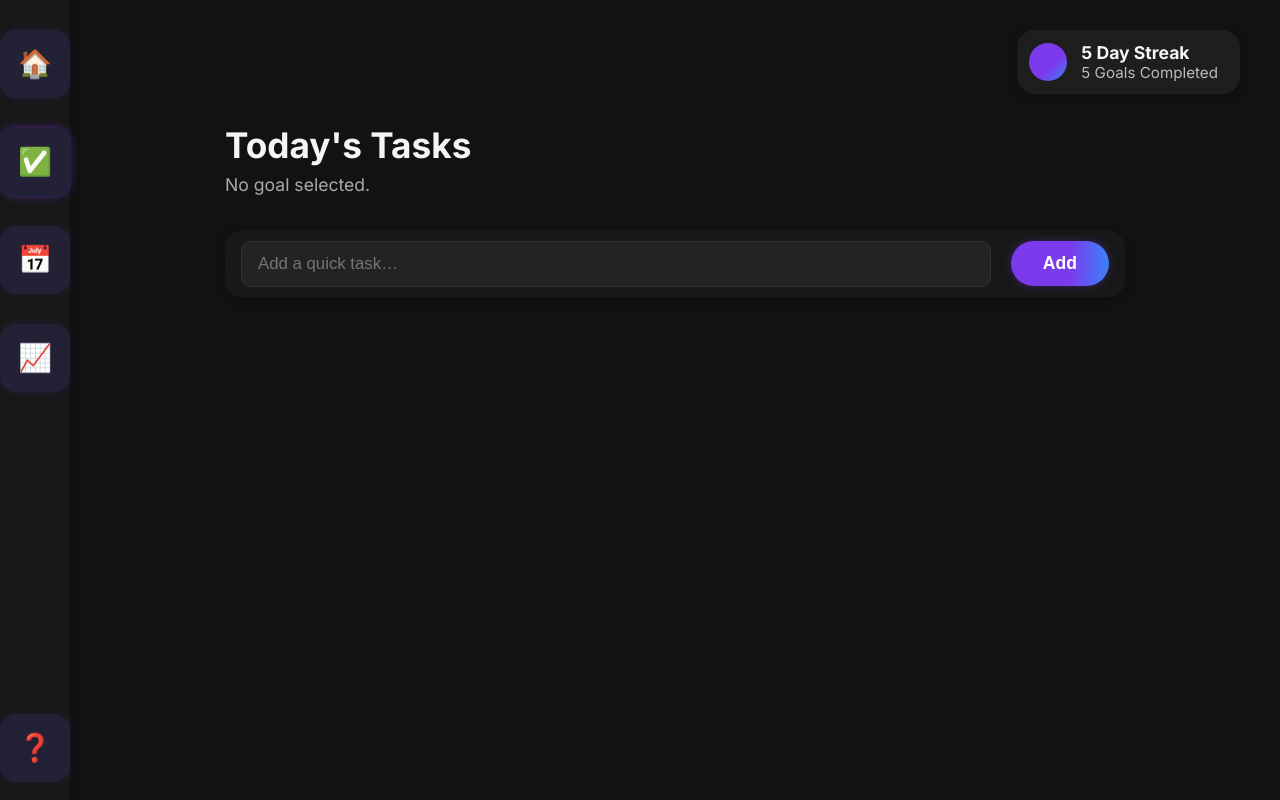
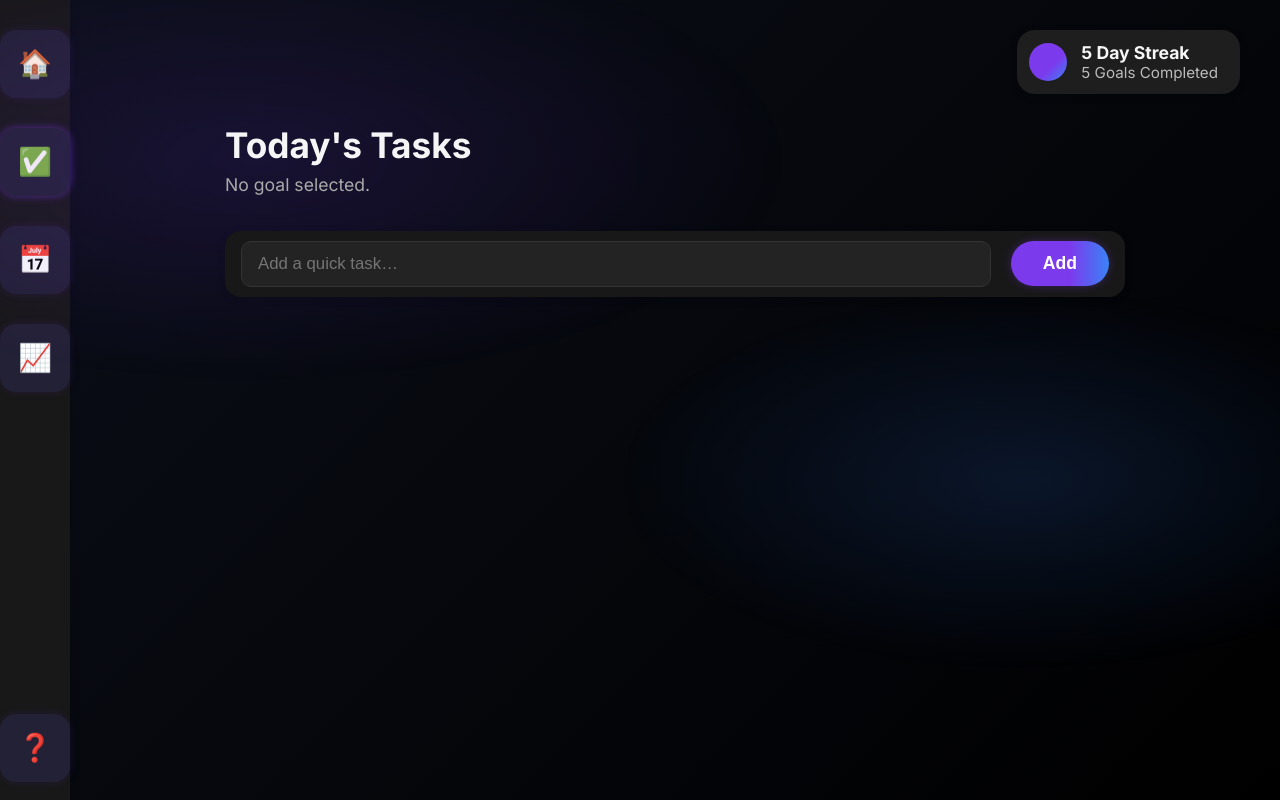
Before and after one commit to leezter/GoalGPT, a Flask app: page /tasks/today in a window 1280 px wide. Run offline with Flask 3, Linux system fonts and the light colour scheme; data that the repository does not hold is empty.

Commit message:
added more polishing

```diff
--- a/static/styles.css
+++ b/static/styles.css
@@ -9,6 +9,17 @@ body {
   font-family: 'Inter', 'Poppins', Arial, sans-serif;
   margin: 0;
   min-height: 100vh;
+}
+
+body.home-bg::before {
+  content: '';
+  position: fixed;
+  top: 0; left: 0; right: 0; bottom: 0;
+  z-index: 0;
+  pointer-events: none;
+  background: radial-gradient(ellipse 60% 40% at 20% 20%, #7C3AED44 0%, transparent 70%),
+              radial-gradient(ellipse 40% 30% at 80% 60%, #3B82F644 0%, transparent 80%);
+  opacity: 0.55;
 }
 
 .dashboard-container {
--- a/templates/tasks_today.html
+++ b/templates/tasks_today.html
@@ -7,7 +7,7 @@
   <link rel="stylesheet" href="/static/styles.css">
   <link href="https://fonts.googleapis.com/css2?family=Inter:wght@400;700&display=swap" rel="stylesheet">
 </head>
-<body>
+<body class="home-bg">
   <div class="dashboard-container">
     <aside class="sidebar">
       <div class="sidebar-icon" title="Home">
```
Also changed, not shown: templates/add_goal.html (+25 -1 lines).
